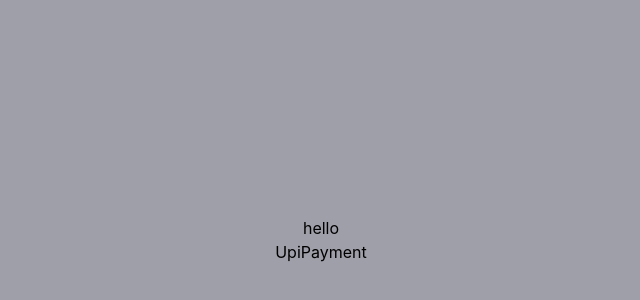
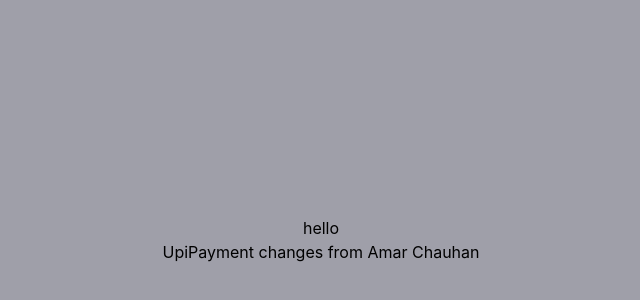
Before and after one commit to 122amar2045/Demo, a React (Vite) app: page / in a window 1280 px wide. Shown: the part 160-460 px from the top of the page, without its empty margins (319-959 px from the left). Built offline with nearby package versions, Linux system fonts and the light colour scheme.

Commit message:
change done by amar101

```diff
--- a/src/components/UpiPayment.jsx
+++ b/src/components/UpiPayment.jsx
@@ -2,7 +2,7 @@ import React from 'react'
 
 function UpiPayment() {
   return (
-    <div>UpiPayment</div>
+    <div>UpiPayment changes from Amar Chauhan </div>
   )
 }
 
```
